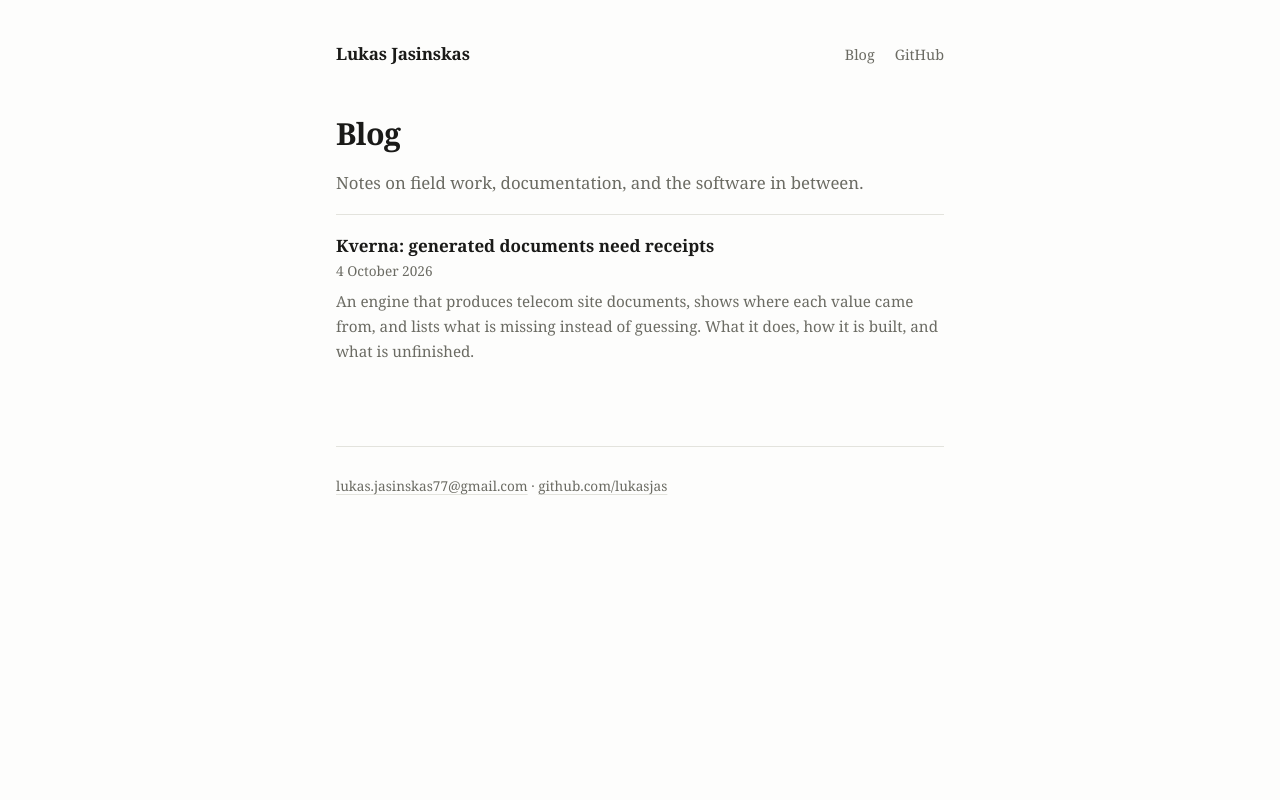
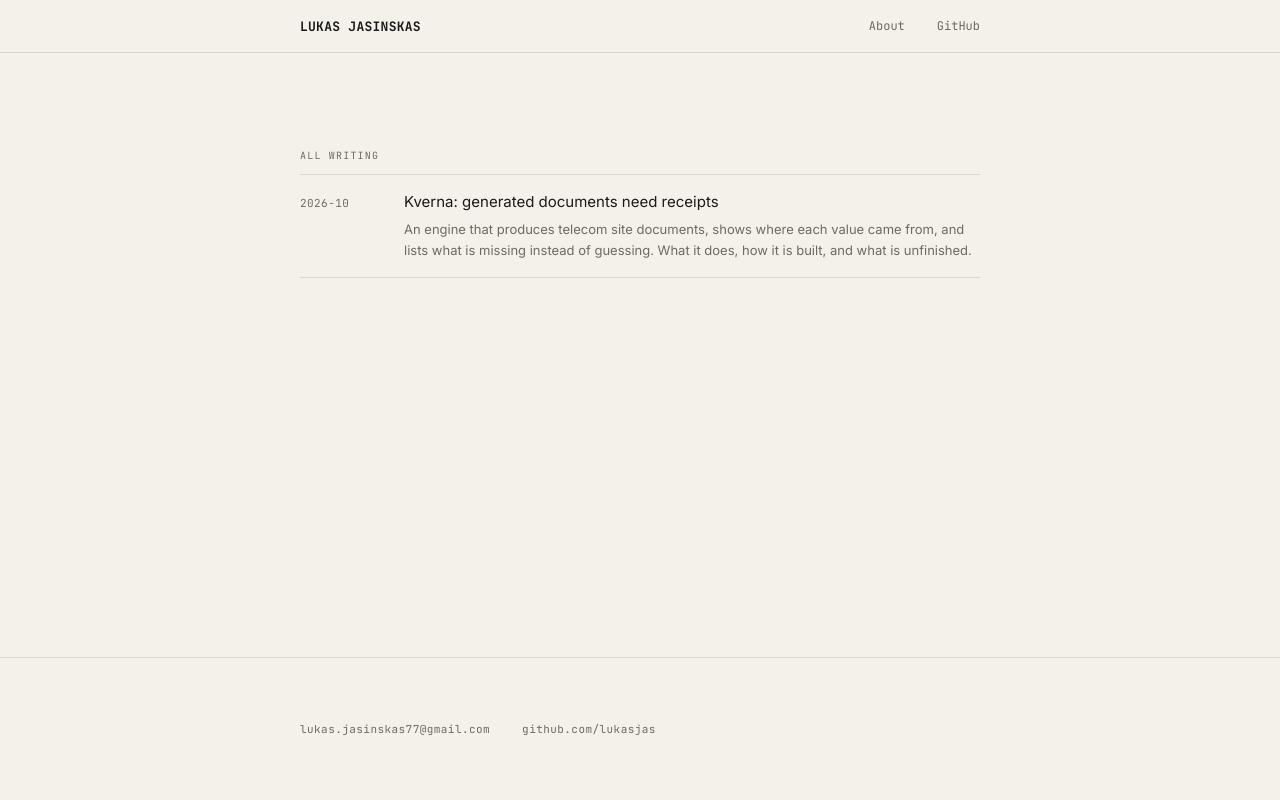
Before and after one commit to lukasjas/lukasjas.github.io, a website: page blog/index.html in a window 1280 px wide. Drawn offline with Linux system fonts and the light colour scheme.

Commit message:
Site: dark mono redesign, about page, writing-first home

```diff
--- a/blog/index.html
+++ b/blog/index.html
@@ -9,26 +9,33 @@
 <meta property="og:title" content="Blog — Lukas Jasinskas">
 <meta property="og:description" content="Notes on field work, documentation, and the software in between.">
 <meta property="og:url" content="https://lukasjas.github.io/blog">
+<link rel="preconnect" href="https://fonts.googleapis.com">
+<link rel="preconnect" href="https://fonts.gstatic.com" crossorigin>
+<link rel="stylesheet" href="https://fonts.googleapis.com/css2?family=Inter:wght@400;500&family=JetBrains+Mono:wght@400;700&display=swap">
 <link rel="stylesheet" href="/styles.css">
 </head>
 <body>
 <header>
-  <a class="wordmark" href="/">Lukas Jasinskas</a>
-  <nav><a href="/blog">Blog</a><a href="https://github.com/lukasjas">GitHub</a></nav>
+  <div>
+    <a class="wordmark" href="/">Lukas Jasinskas</a>
+    <nav><a href="/about/">About</a><a href="https://github.com/lukasjas">GitHub</a></nav>
+  </div>
 </header>
 <main>
-<h1>Blog</h1>
-<p class="lede">Notes on field work, documentation, and the software in between.</p>
-<ul class="posts">
+<p class="label">All writing</p>
+<ul class="rows posts">
   <li>
+    <time class="meta" datetime="2026-10-04">2026-10</time>
     <a href="/blog/kverna/">Kverna: generated documents need receipts</a>
-    <time datetime="2026-10-04">4 October 2026</time>
     <p>An engine that produces telecom site documents, shows where each value came from, and lists what is missing instead of guessing. What it does, how it is built, and what is unfinished.</p>
   </li>
 </ul>
 </main>
 <footer>
-  <a href="mailto:lukas.jasinskas77@gmail.com">lukas.jasinskas77@gmail.com</a> · <a href="https://github.com/lukasjas">github.com/lukasjas</a>
+  <div>
+    <a href="mailto:lukas.jasinskas77@gmail.com">lukas.jasinskas77@gmail.com</a>
+    <a href="https://github.com/lukasjas">github.com/lukasjas</a>
+  </div>
 </footer>
 </body>
 </html>
--- a/build.ts
+++ b/build.ts
@@ -1,6 +1,6 @@
 #!/usr/bin/env bun
-// Static site generator. Reads posts/*.md, writes index.html, blog/index.html
-// and blog/<slug>/index.html. Output is committed, so GitHub Pages serves it
+// Static site generator. Reads posts/*.md, writes index.html, about/index.html,
+// blog/index.html and blog/<slug>/index.html. Output is committed, so GitHub Pages serves it
 // directly — no Actions workflow, nothing to debug in CI.
 
 import { marked } from "marked";
@@ -17,6 +17,15 @@ const SITE = {
   github: "https://github.com/lukasjas",
   email: "lukas.jasinskas77@gmail.com",
 };
+
+/** About page: role and country, oldest first. */
+const CAREER = [
+  ["Tower climbing and rigging", "US"],
+  ["Base station installation lead", "DE"],
+  ["Technical design, mobile deployments", "NO"],
+  ["Software", "NO"],
+];
+const STACK = ["TypeScript", "Python", "React", "FastAPI", "PostgreSQL"];
 
 type Post = {
   slug: string;
@@ -58,6 +67,7 @@ function formatDate(iso: string) {
 function page({ title, description, body, path }: {
   title: string; description: string; body: string; path: string;
 }) {
+  const current = (href: string) => (path === href ? ` aria-current="page"` : "");
   return `<!doctype html>
 <html lang="en">
 <head>
@@ -69,18 +79,26 @@ function page({ title, description, body, path }: {
 <meta property="og:title" content="${escape(title)}">
 <meta property="og:description" content="${escape(description)}">
 <meta property="og:url" content="${SITE.url}${path}">
+<link rel="preconnect" href="https://fonts.googleapis.com">
+<link rel="preconnect" href="https://fonts.gstatic.com" crossorigin>
+<link rel="stylesheet" href="https://fonts.googleapis.com/css2?family=Inter:wght@400;500&family=JetBrains+Mono:wght@400;700&display=swap">
 <link rel="stylesheet" href="/styles.css">
 </head>
 <body>
 <header>
-  <a class="wordmark" href="/">${escape(SITE.name)}</a>
-  <nav><a href="/blog">Blog</a><a href="${SITE.github}">GitHub</a></nav>
+  <div>
+    <a class="wordmark" href="/">${escape(SITE.name)}</a>
+    <nav><a href="/about/"${current("/about/")}>About</a><a href="${SITE.github}">GitHub</a></nav>
+  </div>
 </header>
 <main>
 ${body}
 </main>
 <footer>
-  <a href="mailto:${SITE.email}">${SITE.email}</a> · <a href="${SITE.github}">github.com/lukasjas</a>
+  <div>
+    <a href="mailto:${SITE.email}">${SITE.email}</a>
+    <a href="${SITE.github}">github.com/lukasjas</a>
+  </div>
 </footer>
 </body>
 </html>
@@ -116,10 +134,10 @@ async function loadPosts(): Promise<Post[]> {
 
 function postListing(posts: Post[]) {
   if (!posts.length) return `<p class="empty">Nothing published yet.</p>`;
-  return `<ul class="posts">
+  return `<ul class="rows posts">
 ${posts.map((p) => `  <li>
+    <time class="meta" datetime="${p.date}">${p.date.slice(0, 7)}</time>
     <a href="/blog/${p.slug}/">${escape(p.title)}</a>
-    <time datetime="${p.date}">${formatDate(p.date)}</time>
     ${p.summary ? `<p>${escape(p.summary)}</p>` : ""}
   </li>`).join("\n")}
 </ul>`;
@@ -139,23 +157,37 @@ await write("index.html", page({
   title: SITE.name,
   description: SITE.tagline,
   path: "/",
-  body: `<h1>${escape(SITE.name)}</h1>
-<p class="lede">${escape(SITE.tagline)}</p>
-<p>Four years on telecom infrastructure — tower climbing and rigging in the US, leading base
-station installations in Germany, then technical design for mobile deployments in Norway. Now I
-write the software instead: TypeScript and Python, React on the front, FastAPI and PostgreSQL
-behind it.</p>
-<h2>Writing</h2>
-${postListing(posts.slice(0, 5))}
-${posts.length > 5 ? `<p><a href="/blog">All posts →</a></p>` : ""}`,
+  body: `<p class="label">Writing</p>
+${postListing(posts.slice(0, 10))}
+${posts.length > 10 ? `<p class="more"><a href="/blog">All posts →</a></p>` : ""}`,
+}));
+
+await write("about/index.html", page({
+  title: `About — ${SITE.name}`,
+  description: SITE.tagline,
+  path: "/about/",
+  body: `<h1 class="lede">${escape(SITE.tagline)}</h1>
+<p class="bio">Four years on telecom infrastructure, in the field and then at the drawing board. Now I
+write the software instead.</p>
+<section>
+<p class="label">Career</p>
+<ul class="rows career">
+${CAREER.map(([role, where], i) => `  <li><span class="meta">${String(i + 1).padStart(2, "0")}</span><span>${role}</span><span class="meta">${where}</span></li>`).join("\n")}
+</ul>
+</section>
+<section>
+<p class="label">Stack</p>
+<ul class="stack">
+${STACK.map((s) => `  <li>${s}</li>`).join("\n")}
+</ul>
+</section>`,
 }));
 
 await write("blog/index.html", page({
   title: `Blog — ${SITE.name}`,
   description: `Notes on field work, documentation, and the software in between.`,
   path: "/blog",
-  body: `<h1>Blog</h1>
-<p class="lede">Notes on field work, documentation, and the software in between.</p>
+  body: `<p class="label">All writing</p>
 ${postListing(posts)}`,
 }));
 
@@ -165,11 +197,11 @@ for (const post of posts) {
     description: post.summary || post.title,
     path: `/blog/${post.slug}/`,
     body: `<article>
+<time datetime="${post.date}">${formatDate(post.date)}</time>
 <h1>${escape(post.title)}</h1>
-<time datetime="${post.date}">${formatDate(post.date)}</time>
 ${post.html}
 </article>
-<p class="back"><a href="/blog">← All posts</a></p>`,
+<p class="back"><a href="/">← All writing</a></p>`,
   }));
 }
 
--- a/styles.css
+++ b/styles.css
@@ -1,140 +1,210 @@
 :root {
-  --bg: #fdfdfc;
-  --fg: #1a1a18;
-  --muted: #6b6b63;
-  --rule: #e3e3dd;
-  --link: #1a1a18;
-  --accent: #b4552d;
+  --ground: #0c0c0b;
+  --ink: #e2ddd6;
+  --body: #b8b3aa;
+  --muted: #8a857c;
+  --rule: #272522;
+  --amber: #e8a020;
+  --sans: "Inter", system-ui, sans-serif;
+  --mono: "JetBrains Mono", ui-monospace, SFMono-Regular, Menlo, monospace;
+  --gutter: clamp(1.5rem, 5vw, 4rem);
+  --column: 680px;
 }
 
-@media (prefers-color-scheme: dark) {
+@media (prefers-color-scheme: light) {
   :root {
-    --bg: #14140f;
-    --fg: #e8e6dd;
-    --muted: #918d80;
-    --rule: #2c2c24;
-    --link: #e8e6dd;
-    --accent: #d98553;
+    --ground: #f4f1ea;
+    --ink: #1a1917;
+    --body: #3a3833;
+    --muted: #6f6a61;
+    --rule: #dcd7cc;
+    --amber: #a86a00;
   }
 }
 
 * { box-sizing: border-box; }
 
+::selection { background: var(--amber); color: var(--ground); }
+
+html { background: var(--ground); }
+
 body {
   margin: 0;
-  padding: 0 1.5rem;
-  background: var(--bg);
-  color: var(--fg);
-  font: 17px/1.65 ui-serif, Georgia, "Times New Roman", serif;
+  min-height: 100vh;
+  display: flex;
+  flex-direction: column;
+  background: var(--ground);
+  color: var(--ink);
+  font: 16px/1.5 var(--sans);
   -webkit-font-smoothing: antialiased;
 }
 
-header, main, footer { max-width: 38rem; margin: 0 auto; }
+a { color: inherit; text-decoration: none; transition: color 0.15s; }
+a:hover { color: var(--amber); }
 
-header {
+/* Header and footer rules run edge to edge; their contents sit on the column. */
+
+header { border-bottom: 1px solid var(--rule); padding: 0 var(--gutter); }
+
+header > div {
+  max-width: var(--column);
+  margin: 0 auto;
+  min-height: 52px;
   display: flex;
+  align-items: center;
   justify-content: space-between;
-  align-items: baseline;
   gap: 1rem;
-  flex-wrap: wrap;
-  padding: 2.5rem 0 0;
 }
 
 .wordmark {
-  font-weight: 600;
-  letter-spacing: -0.01em;
-  text-decoration: none;
+  font: 700 13px var(--mono);
+  letter-spacing: 0.02em;
+  text-transform: uppercase;
 }
 
-nav a {
-  margin-left: 1.25rem;
-  font-size: 0.9rem;
-  color: var(--muted);
-  text-decoration: none;
+nav { display: flex; gap: 2rem; }
+
+nav a { font: 12px var(--mono); color: var(--muted); }
+nav a[aria-current] { color: var(--ink); }
+
+main {
+  flex: 1;
+  width: 100%;
+  max-width: calc(var(--column) + 2 * var(--gutter));
+  margin: 0 auto;
+  padding: clamp(3rem, 8vw, 6rem) var(--gutter);
 }
 
-nav a:hover { color: var(--accent); }
+footer { border-top: 1px solid var(--rule); padding: var(--gutter); }
 
-main { padding: 3rem 0 4rem; }
-
-h1 {
-  font-size: 1.9rem;
-  line-height: 1.2;
-  letter-spacing: -0.02em;
-  margin: 0 0 1rem;
+footer > div {
+  max-width: var(--column);
+  margin: 0 auto;
+  display: flex;
+  flex-wrap: wrap;
+  gap: 0.5rem 2rem;
 }
 
-h2 {
-  font-size: 1.15rem;
-  letter-spacing: -0.01em;
-  margin: 2.75rem 0 0.75rem;
+footer a { font: 11px var(--mono); letter-spacing: 0.04em; color: var(--muted); }
+
+/* Shared pieces */
+
+.label {
+  margin: 0;
+  font: 10px var(--mono);
+  letter-spacing: 0.12em;
+  text-transform: uppercase;
+  color: var(--muted);
 }
 
-p { margin: 0 0 1.1rem; }
+section + section { margin-top: 4rem; }
 
-.lede { color: var(--muted); font-size: 1.05rem; }
-
-a { color: var(--link); text-decoration-color: var(--rule); text-underline-offset: 3px; }
-a:hover { color: var(--accent); text-decoration-color: currentColor; }
-
-time { display: block; color: var(--muted); font-size: 0.85rem; }
-
-ul.posts { list-style: none; margin: 0; padding: 0; }
-
-ul.posts li {
-  padding: 1.1rem 0;
+.rows {
+  list-style: none;
+  margin: 0.75rem 0 0;
+  padding: 0;
   border-top: 1px solid var(--rule);
 }
 
-ul.posts li a {
-  font-weight: 600;
-  text-decoration: none;
+.rows li {
+  display: grid;
+  gap: 0 1.5rem;
+  align-items: baseline;
+  border-bottom: 1px solid var(--rule);
 }
 
-ul.posts li p {
-  margin: 0.4rem 0 0;
-  color: var(--muted);
-  font-size: 0.95rem;
-}
+.rows .meta { font: 11px var(--mono); letter-spacing: 0.04em; color: var(--muted); }
 
-article time { margin: -0.5rem 0 2rem; }
+/* Writing index */
 
-article h2 { margin-top: 2.25rem; }
+.posts li { grid-template-columns: 80px 1fr; padding: 1rem 0; }
+.posts a { font-size: 15px; }
 
-blockquote {
-  margin: 1.5rem 0;
-  padding-left: 1.1rem;
-  border-left: 2px solid var(--rule);
+.posts p {
+  grid-column: 2;
+  margin: 0.35rem 0 0;
+  font-size: 13px;
+  line-height: 1.6;
   color: var(--muted);
 }
 
-code {
-  font: 0.88em ui-monospace, SFMono-Regular, Menlo, monospace;
-  background: var(--rule);
-  padding: 0.12em 0.35em;
-  border-radius: 3px;
+.empty, .more { margin: 1.25rem 0 0; font: 12px var(--mono); color: var(--muted); }
+
+/* About */
+
+.lede {
+  margin: 0 0 1rem;
+  font: 700 clamp(1.2rem, 3vw, 1.6rem)/1.25 var(--mono);
+  letter-spacing: -0.01em;
 }
 
-pre {
-  overflow-x: auto;
-  padding: 1rem;
-  background: var(--rule);
-  border-radius: 5px;
+.bio { margin: 0 0 4rem; font-size: 15px; line-height: 1.75; color: var(--body); }
+
+.career li { grid-template-columns: 2rem 1fr auto; gap: 0 1rem; padding: 0.75rem 0; font-size: 14px; }
+
+.stack { display: flex; flex-wrap: wrap; gap: 0.5rem; list-style: none; margin: 0.75rem 0 0; padding: 0; }
+
+.stack li {
+  padding: 0.3rem 0.6rem;
+  border: 1px solid var(--rule);
+  font: 11px var(--mono);
+  letter-spacing: 0.06em;
+  text-transform: uppercase;
+  color: var(--muted);
 }
 
-pre code { background: none; padding: 0; }
+/* Post */
 
-img { max-width: 100%; height: auto; }
+article { font-size: 15px; line-height: 1.75; color: var(--body); }
+
+article time {
+  display: block;
+  margin-bottom: 1.5rem;
+  font: 11px var(--mono);
+  letter-spacing: 0.08em;
+  text-transform: uppercase;
+  color: var(--muted);
+}
+
+article h1 {
+  margin: 0 0 2.5rem;
+  font: 700 clamp(1.2rem, 3vw, 1.6rem)/1.25 var(--mono);
+  letter-spacing: -0.01em;
+  color: var(--ink);
+}
+
+article h2, article h3 {
+  margin: 2.75rem 0 1rem;
+  font: 700 13px var(--mono);
+  letter-spacing: 0.06em;
+  text-transform: uppercase;
+  color: var(--ink);
+}
+
+article p, article ul, article ol { margin: 0 0 1.25rem; }
+article strong { color: var(--ink); font-weight: 500; }
+
+article a { color: var(--ink); text-decoration: underline; text-decoration-color: var(--rule); text-underline-offset: 3px; }
+article a:hover { color: var(--amber); text-decoration-color: currentColor; }
+
+blockquote { margin: 1.5rem 0; padding-left: 1.1rem; border-left: 2px solid var(--amber); }
+
+code { font: 0.88em var(--mono); padding: 0.12em 0.35em; border: 1px solid var(--rule); }
+
+pre { overflow-x: auto; margin: 0 0 1.25rem; padding: 1rem; border: 1px solid var(--rule); line-height: 1.6; }
+pre code { padding: 0; border: 0; }
+
+img { display: block; max-width: 100%; height: auto; border: 1px solid var(--rule); }
+
+/* A paragraph of only emphasis directly under an image is its caption. */
+p:has(> img) { margin-bottom: 0.6rem; }
+p:has(> img) + p > em:only-child { display: block; font: normal 11px/1.6 var(--mono); letter-spacing: 0.02em; color: var(--muted); }
 
 hr { border: 0; border-top: 1px solid var(--rule); margin: 2.5rem 0; }
 
-.empty, .back { color: var(--muted); }
+.back { margin: 3rem 0 0; font: 12px var(--mono); color: var(--muted); }
 
-footer {
-  padding: 1.75rem 0 3rem;
-  border-top: 1px solid var(--rule);
-  color: var(--muted);
-  font-size: 0.85rem;
+@media (max-width: 480px) {
+  .posts li { grid-template-columns: 1fr; }
+  .posts p { grid-column: 1; }
 }
-
-footer a { color: var(--muted); }
```
Also changed, not shown: about/index.html (added, +55 -0 lines), blog/kverna/index.html (+13 -5 lines), index.html (+14 -12 lines), README.md.
